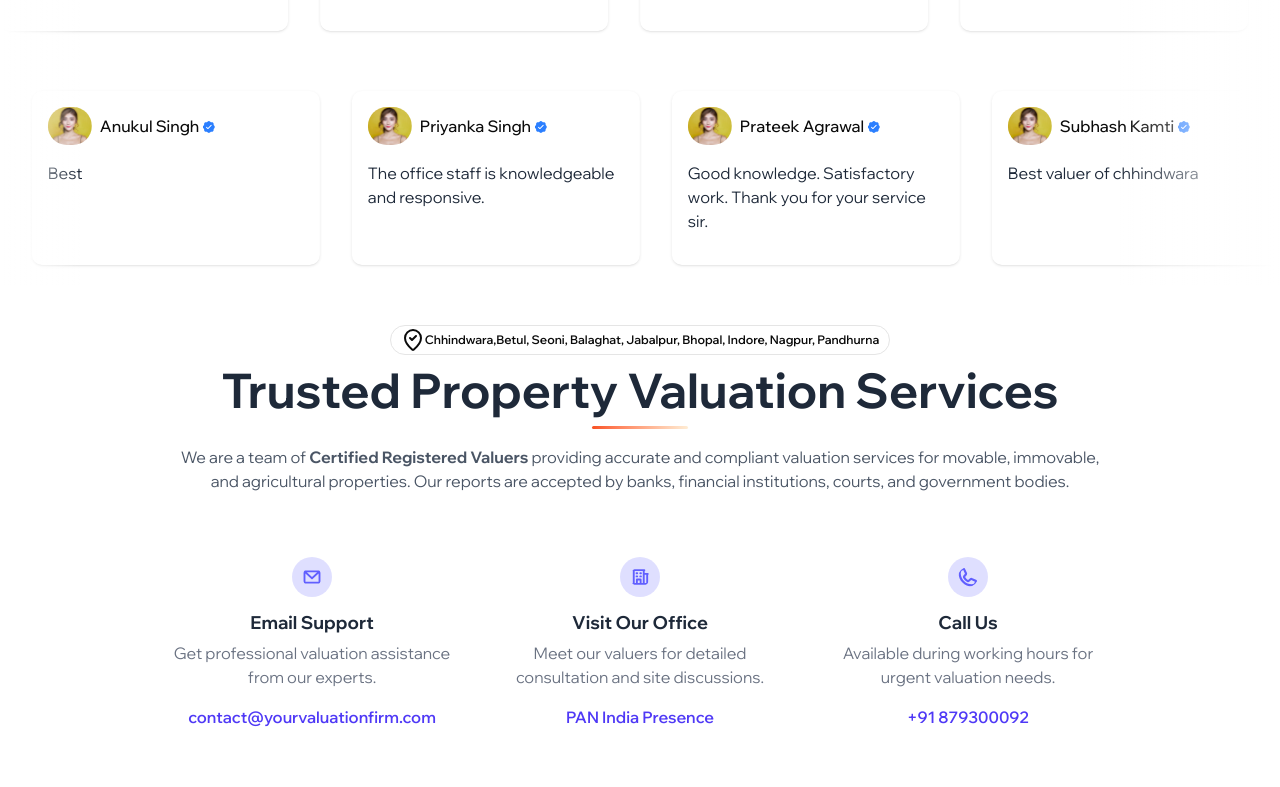
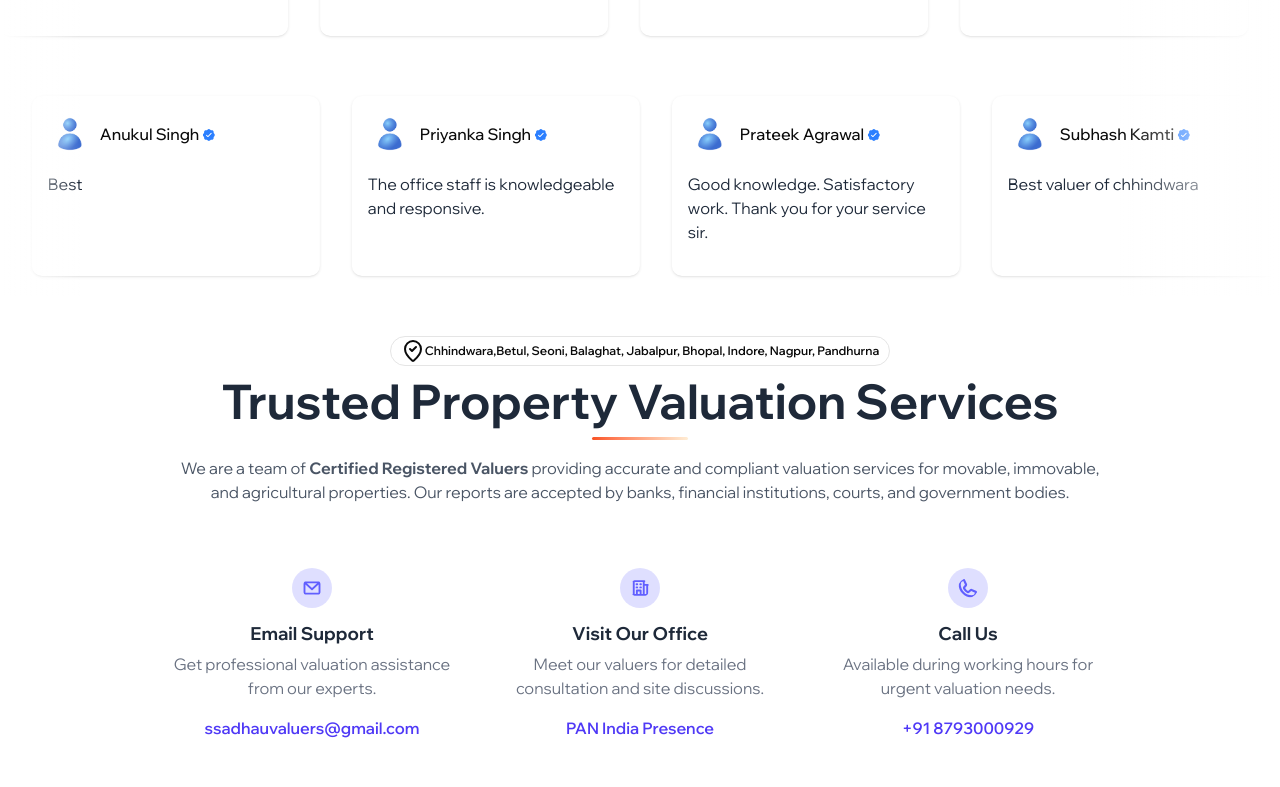
Before and after one commit to OmAmbekar25/ss-adhau-website, a Next.js app: page / in a window 1280 px wide. Shown: the part 3613-4400 px from the top of the page. Built offline with nearby package versions, Linux system fonts and the light colour scheme.

Commit message:
fixed email

```diff
--- a/src/components/HomeContact.jsx
+++ b/src/components/HomeContact.jsx
@@ -43,10 +43,10 @@ export default function HomeContact() {
             Get professional valuation assistance from our experts.
           </p>
           <a
-            href="mailto:contact@yourvaluationfirm.com"
+            href="mailto:ssadhauvaluers@gmail.com"
             className="text-indigo-600 font-semibold"
           >
-            contact@yourvaluationfirm.com
+            ssadhauvaluers@gmail.com
           </a>
         </div>
 
@@ -80,7 +80,7 @@ export default function HomeContact() {
             Available during working hours for urgent valuation needs.
           </p>
           <span className="text-indigo-600 font-semibold">
-            +91 879300092
+            +91 8793000929
           </span>
         </div>
       </div>
--- a/src/components/MarqueeCards.jsx
+++ b/src/components/MarqueeCards.jsx
@@ -3,25 +3,25 @@ import Image from "next/image";
 
 const cardsData = [
   {
-    image: "/images/user.jpg",
+    image: "/images/dummyuser.jpg",
     name: "Priyanka Singh",
     handle: "@neilstellar",
     review: "The office staff is knowledgeable and responsive."
   },
   {
-    image: "/images/user.jpg",
+    image: "/images/dummyuser.jpg",
     name: "Prateek Agrawal",
     handle: "@averywrites",
     review: "Good knowledge. Satisfactory work. Thank you for your service sir."
   },
   {
-    image: "/images/user.jpg",
+    image: "/images/dummyuser.jpg",
     name: "Subhash Kamti",
     handle: "@jordantalks",
     review:"Best valuer of chhindwara"
   },
   {
-    image: "/images/user.jpg",
+    image: "/images/dummyuser.jpg",
     name: "Anukul Singh",
     handle: "@averywrites",
     review:"Best"
```
